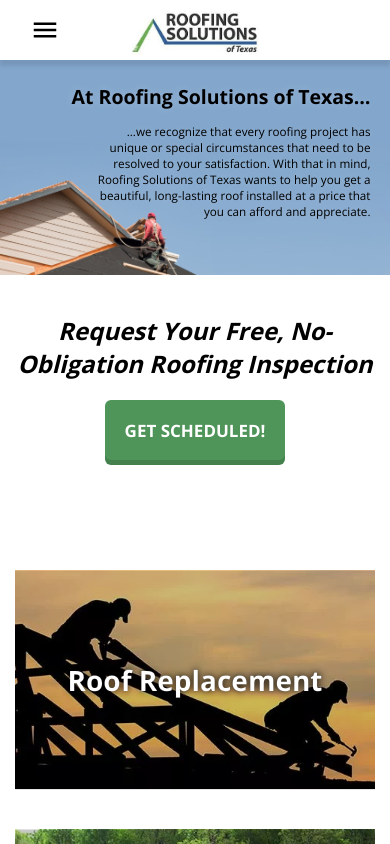
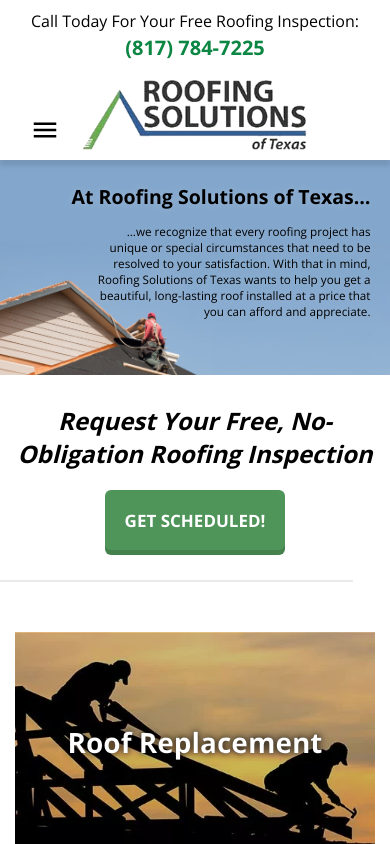
Before and after one commit to timgehr/txroofingsolutions, a Vue app: page / in a window 390 px wide. Shown: the top 844 px of the page. Built offline with nearby package versions, Linux system fonts and the light colour scheme.

Commit message:
adjusted mobile looks

```diff
--- a/src/App.vue
+++ b/src/App.vue
@@ -2,7 +2,7 @@
   <div id="app">
     <div id="topper">
       <div id="topper-content">
-        <img id="logo1" src="./assets/logo1.jpg" style="height: 80px;" />
+        <img id="logo1" src="./assets/logo2.png" style="height: 80px;" />
         <div id="forehead"></div>
         <div id="callToday">
           <h2>Call Today For Your Free Roofing Inspection:</h2>
@@ -45,18 +45,23 @@
       const navselect = document.querySelector('#navselect')
       const rc = document.querySelector('#router-container')
       const topOffset = document.querySelector('#topper').offsetHeight
+      const logo = document.querySelector('#logo2')
+      // const logoTopOffset = document.querySelector('#logo2').offsetHeight
       if (window.scrollY > topOffset) {
-        console.log(navselect.offsetTop)
         nav.style.position = 'fixed'
         nav.style.top = 0
         navselect.style.position = 'fixed'
         navselect.style.top = 0
         rc.style.marginTop = '60px'
       } else {
-        console.log(navselect.offsetTop)
         nav.style.position = 'static'
         navselect.style.position = 'static'
         rc.style.marginTop = 0
+      }
+      if (window.scrollY > 80) {
+        logo.style.height = '50px'
+      } else {
+        logo.style.height = '90px'
       }
     }
   },
@@ -190,6 +195,12 @@
   #callToday {
     text-align: center;
   }
+  #callToday h2 {
+    margin-right: 0px;
+  }
+  #callToday h1 {
+    margin-right: 0px;
+  }
   #topper {
     height: 100px;
   }
@@ -205,19 +216,26 @@
 }
 
 @media screen and (max-width: 500px) {
-  #topper {
-    display: none;
+  #callToday h1 a {
+    font-size: 20px;
+    padding-top: 0px;
+  }
+  #callToday h1 {
+    line-height: 25px;
   }
   #home-group {
     height: calc(55vw - 10px) !important;
     align-items: flex-start !important;
-    margin-top: 10px;
+  }
+  #homeBackImg {
+    top: 160px !important;
   }
   #home-message {
     display: flex;
     flex-direction: row;
     max-width: 80vw !important;
     align-items: flex-end;
+    margin-top: 10px;
   }
   #home-message h1 {
     font-size: min(50px, 5vw) !important;
@@ -228,5 +246,8 @@
     font-size: min(22px, 3vw) !important;
     font-weight: 400;
   }
+  #logo2 {
+    height: 90px;
+  }
 }
 </style>
--- a/src/components/NavSelect.vue
+++ b/src/components/NavSelect.vue
@@ -1,10 +1,9 @@
 <template>
   <div id="navselect">
-    <div
-      class="dropdown"
-      v-on:click="ddnShow = !ddnShow"
-    >
-      <img id="logo2" src="../assets/logo1.jpg" />
+    <div class="dropdown" v-on:click="ddnShow = !ddnShow">
+      <div id="logocontainer">
+        <img id="logo2" src="../assets/logo2.png" />
+      </div>
       <div class="dropdown-content" v-if="ddnShow">
         <p v-on:click="$router.push('/')">
           <router-link to="/">Home</router-link>
@@ -101,9 +100,17 @@
   width: 100%;
 }
 
+#logocontainer {
+  max-height: 60px;
+  display: flex;
+  align-items: flex-end;
+  justify-content: center;
+}
+
 #logo2 {
   padding: 5px 0px 5px 0px;
   height: 50px;
+  transition: 0.25s;
 }
 
 #navselect {
--- a/src/components/ReqFree.vue
+++ b/src/components/ReqFree.vue
@@ -4,6 +4,7 @@
       Request Your Free, No-Obligation Roofing Inspection
     </h2>
     <button class="big-button" v-on:click="$router.push('free-inspection')">GET SCHEDULED!</button>
+  <hr>
   </div>
 </template>
 
@@ -16,7 +17,7 @@
 <!-- Add "scoped" attribute to limit CSS to this component only -->
 <style scoped>
 .reqfree {
-  padding: 20px 0px 60px 0px;
+  padding: 20px 0px 0px 0px;
 }
 
 .reqfree h2 {
@@ -26,4 +27,9 @@
   font-style: italic;
 }
 
+.reqfree hr {
+  margin-bottom: 0px;
+  margin-top: 30px;
+}
+
 </style>
--- a/src/views/Home.vue
+++ b/src/views/Home.vue
@@ -1,11 +1,11 @@
 <template>
   <div class="page home">
+    <img src="../assets/roofing4.jpg" id="homeBackImg" />
     <div id="home-group">
       <div id="home-message">
         <h1>At Roofing Solutions of Texas…</h1>
         <h3>...we recognize that every roofing project has unique or special circumstances that need to be resolved to your satisfaction. With that in mind, Roofing Solutions of Texas wants to help you get a beautiful, long-lasting roof installed at a price that you can afford and appreciate.</h3>
       </div>
-      <img src="../assets/roofing4.jpg" id="homeBackImg" />
     </div>
     <reqFree></reqFree>
     <div class="roof-services">
```
Also changed, not shown: src/assets/logo2.png (added).
